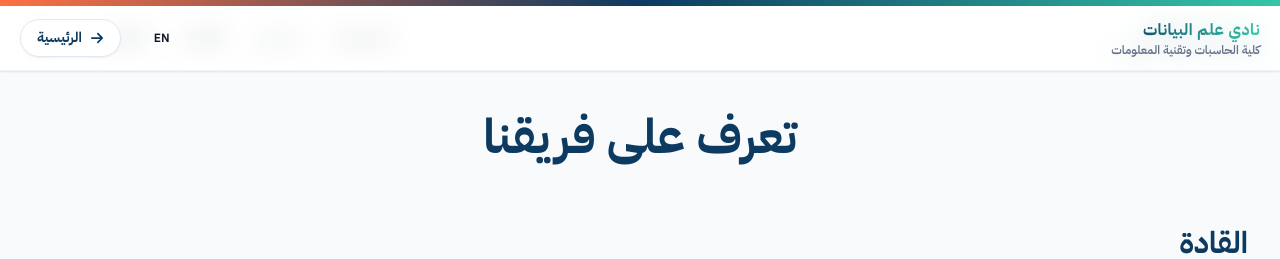
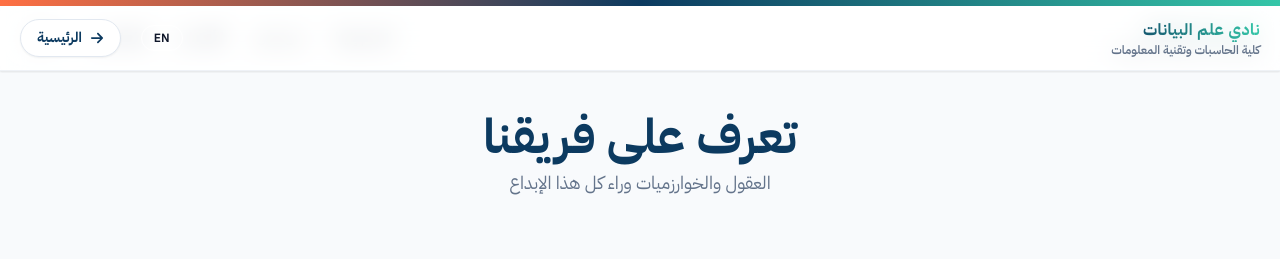
Before and after one commit to Ahmed-log11/dsc-website, a React (Vite) app: page /club-structure in a window 1280 px wide. Shown: the top 259 px of the page. Built offline with nearby package versions, Linux system fonts and the light colour scheme.

Commit message:
changes some text

```diff
--- a/src/components/ClubStructure.jsx
+++ b/src/components/ClubStructure.jsx
@@ -46,6 +46,12 @@ export default function ClubStructure() {
           <h1 className="text-[#0C3A60] font-bold text-3xl md:text-4xl lg:text-5xl font-sans">
             {isArabic ? "تعرف على فريقنا" : "Meet the Team"}
           </h1>
+          {/* Subtitle */}
+          <p className="text-slate-500 text-lg max-w-2xl mx-auto mt-2">
+            {isArabic
+              ? "العقول والخوارزميات وراء كل هذا الإبداع"
+              : "The minds and algorithms behind the magic"}
+          </p>
         </div>
 
         <div className="space-y-16 sm:space-y-20">
```
